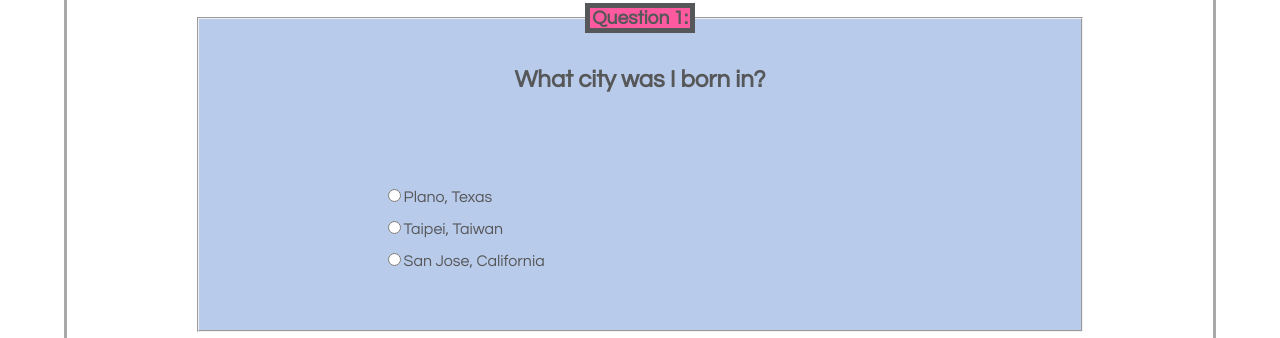
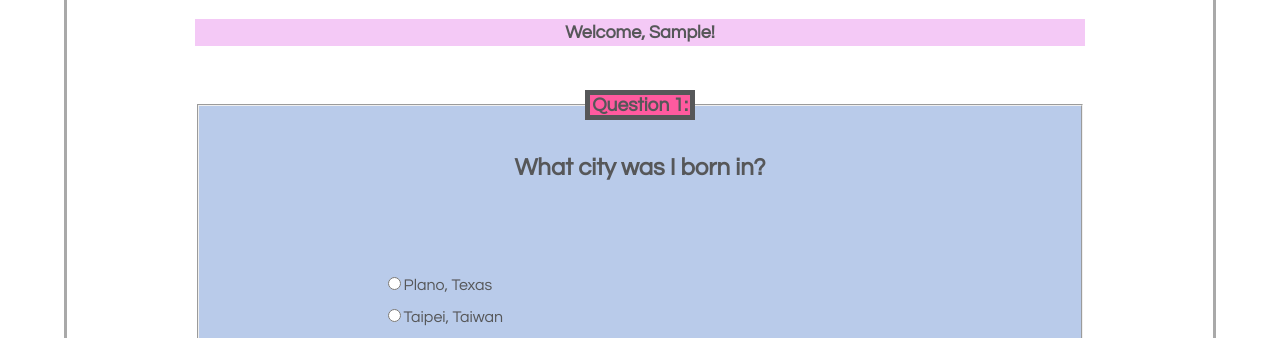
Before and after one commit to jlsha/Quiz, a plain HTML site: page index.html in a window 1280 px wide. Both pictures are taken after typing "Sample" into the empty fields and a click on the button "Submit". Shown: the part 434-772 px from the top of the page. Drawn offline with Linux system fonts and the light colour scheme.

Commit message:
Add welcome banner

```diff
--- a/index.html
+++ b/index.html
@@ -6,7 +6,7 @@
     <link href="styles.css" type="text/css" rel="stylesheet"/>
     <link href='https://fonts.googleapis.com/css?family=Lobster' rel='stylesheet' type='text/css'>
 </head>
-<body>
+<br>
 
 
 <img src="images/face.png" alt="A picture of my face." class="logo">
@@ -15,7 +15,9 @@
 <h4>Don't worry if you fail, at least you'll know me better by the end of this quiz!</h4>
 
 
-
+<div id="welcomeScore">
+    <p></p>
+</div>
 
 
 
--- a/quiz.js
+++ b/quiz.js
@@ -28,12 +28,17 @@ var typedName = document.getElementById("entername").getElementsByTagName("input
 
 var submitName = document.getElementById("entername").getElementsByTagName("input")[1];
 
+function welcomeUser () {
+    var userNameEntered = document.getElementById("entername").getElementsByTagName("input")[0].value;
+    document.getElementById("welcomeScore").innerHTML="Welcome, " + userNameEntered + "!";
+}
 
 submitName.addEventListener("click", function(){
     if(typedName.value.length>0){
         document.getElementById("entername").style.display="none";
         allQuestions[0].style.display = "block";
         allQuestions[0].getElementsByTagName("button")[0].style.display = "none";
+        welcomeUser();
 
     }
     else {
@@ -62,8 +67,18 @@ for (var i = 0; i < nextButtons.length; i++) {
         parent.style.display = "none";
         var nextQuestion = parent.nextSibling.nextSibling;
         nextQuestion.style.display = "block";
+        userScore();
     }, false)
 }
+
+
+
+
+
+
+
+
+
 
 
 for(var x=0; x<allQuestions.length; x++){
--- a/styles.css
+++ b/styles.css
@@ -35,6 +35,15 @@ h4{
 }
 
 
+#welcomeScore{
+    background-color: rgba(235, 156, 238, 0.54);
+    margin-bottom:5%;
+    font-weight: 900;
+    font-size: large;
+    line-height: 150%;
+
+
+}
 
 p{
     font-weight: 900;
```
